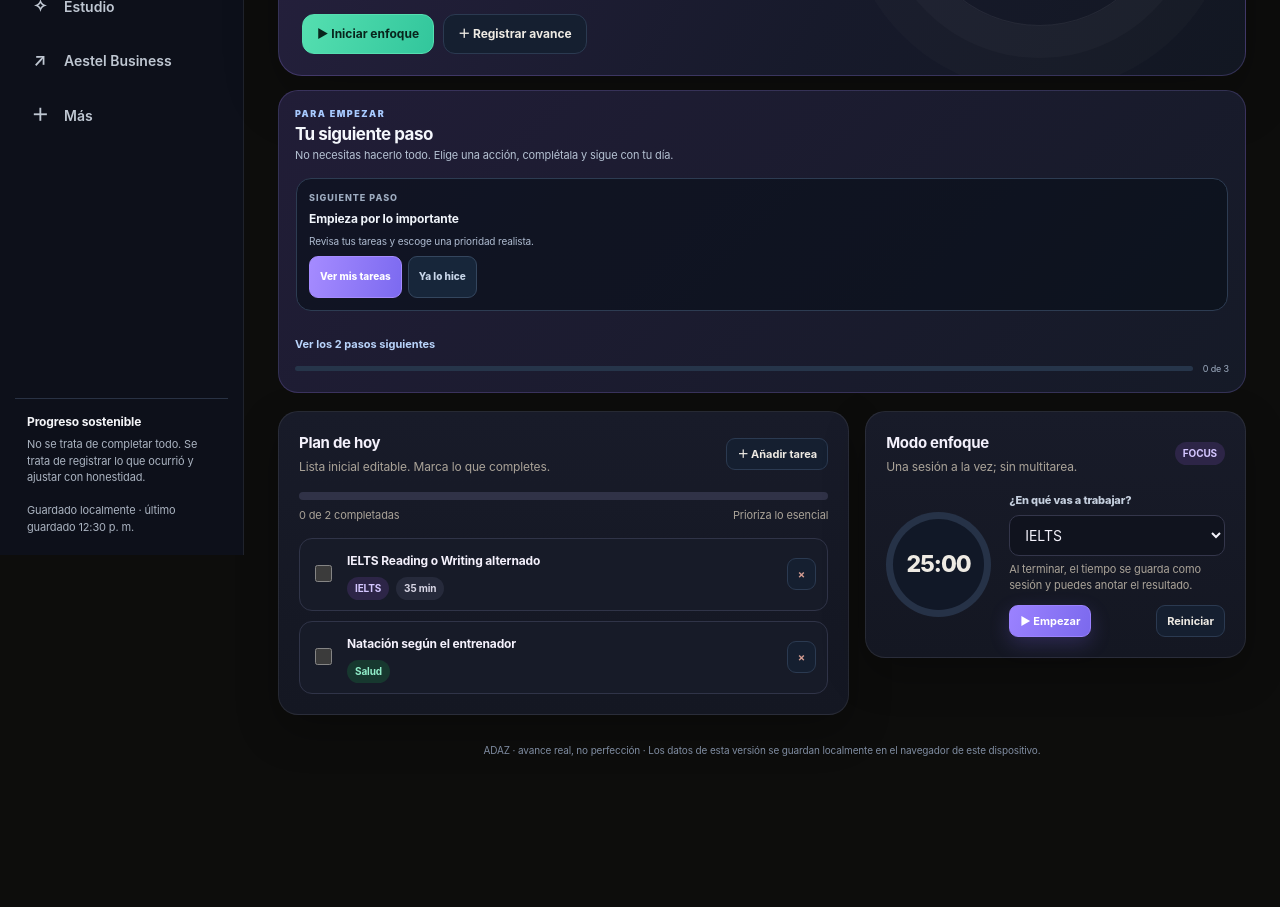
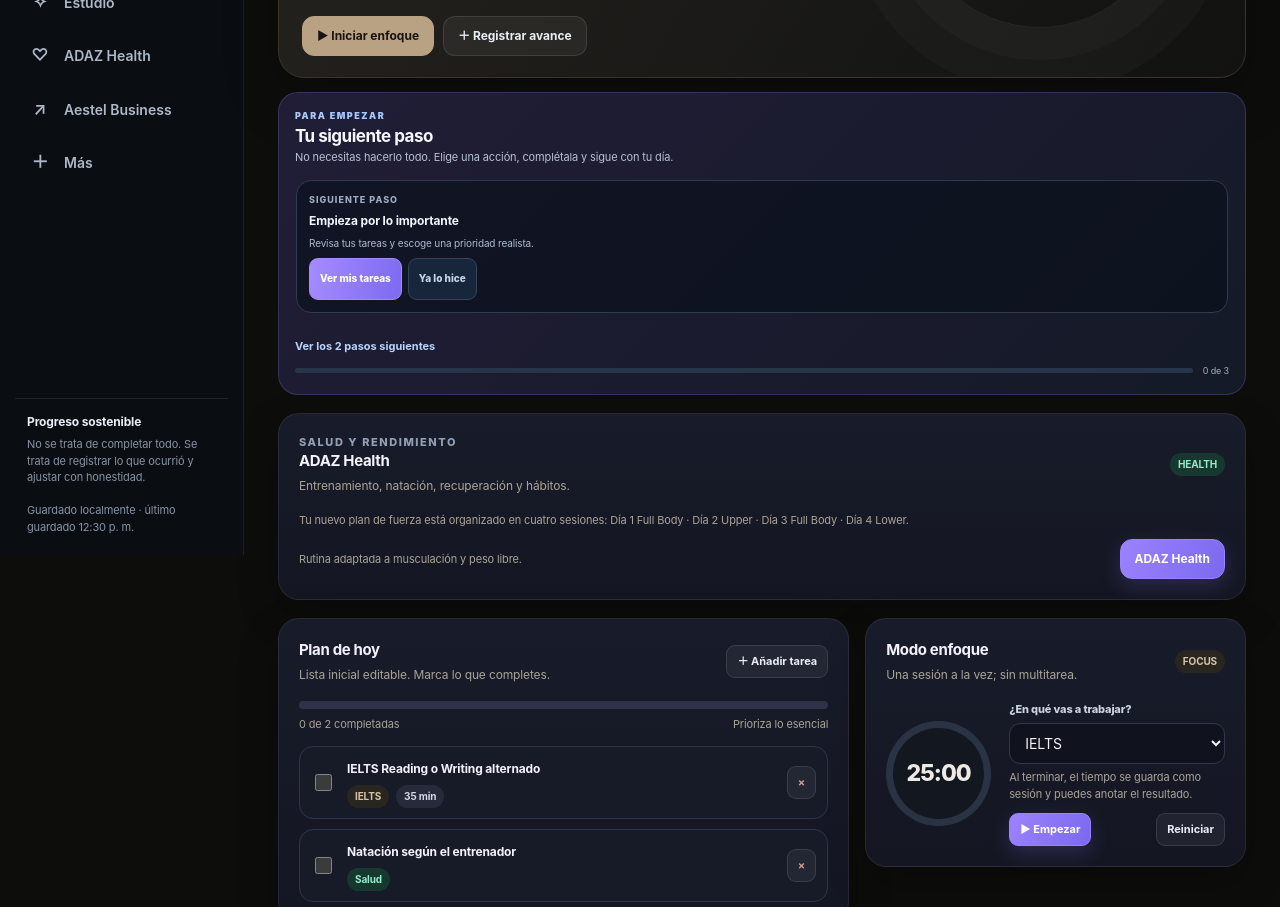
Before and after one commit to diazaalejo8-star/Adaz, a plain HTML site: page index.html in a window 1280 px wide. Shown: the part 245-1152 px from the top of the page. Before the commit the page ends 1103 px from the top, so only its background shows below. Drawn offline with nearby package versions, Linux system fonts and the light colour scheme.

Commit message:
Fix ADAZ theme cascade and surface Health on home

```diff
--- a/index.html
+++ b/index.html
@@ -6,7 +6,6 @@
   <meta name="theme-color" content="#0b0d14" />
   <meta name="description" content="ADAZ: sistema personal de estudio, negocio, entrenamiento y revisión semanal." />
   <link rel="manifest" href="manifest.webmanifest" />
-  <link rel="stylesheet" href="adaz-apple.css" />
   <link rel="icon" href="icon.svg" type="image/svg+xml" />
   <title>ADAZ — Sistema personal</title>
   <script>
@@ -221,6 +220,7 @@
     }
     @media(max-width:820px){.main{flex-direction:column!important}.topbar,.content{width:100%;min-width:0;box-sizing:border-box}.content{padding-bottom:calc(132px + env(safe-area-inset-bottom,0px))!important}}
   </style>
+  <link rel="stylesheet" href="adaz-apple.css" />
 </head>
 <body>
 <div class="app-shell">
@@ -230,6 +230,7 @@
        <button class="nav-btn active" data-page="dashboard"><span class="nav-icon">◫</span>Hoy</button>
        <button class="nav-btn" data-page="routine"><span class="nav-icon">◷</span>Mi día</button>
        <button class="nav-btn" data-page="academy"><span class="nav-icon">✧</span>Estudio</button>
+       <button class="nav-btn" data-page="training"><span class="nav-icon">♡</span>Health</button>
        <button class="nav-btn" data-page="business"><span class="nav-icon">↗</span>Aestel</button>
        <button class="nav-btn" data-page="more"><span class="nav-icon">＋</span>Más</button>
      </nav></div>
@@ -246,6 +247,11 @@
           <div class="card stat-card"><div class="stat-head"><span class="muted smalltext">Negocio este mes</span><span class="stat-icon" style="background:var(--orange-bg)">↗</span></div><div class="stat-number" id="statSales">$0</div><div class="stat-label">Ventas · Enfoque de negocio: <span id="statBusinessFocus">0 min</span></div></div>
           <div class="card stat-card"><div class="stat-head"><span class="muted smalltext">Check-in semanal</span><span class="stat-icon" style="background:var(--purple-bg)">◷</span></div><div class="stat-number" id="statReview">Pendiente</div><div class="stat-label" id="statReviewSub">Reserva 10–20 min el domingo</div></div>
         </div>
+        <section class="card section-gap home-health-card" aria-labelledby="homeHealthTitle">
+          <div class="card-header"><div><div class="eyebrow">SALUD Y RENDIMIENTO</div><h2 id="homeHealthTitle">ADAZ Health</h2><div class="card-sub">Entrenamiento, natación, recuperación y hábitos.</div></div><span class="tag green">HEALTH</span></div>
+          <p class="muted smalltext">Tu nuevo plan de fuerza está organizado en cuatro sesiones: Día 1 Full Body · Día 2 Upper · Día 3 Full Body · Día 4 Lower.</p>
+          <div class="row-between" style="gap:10px;flex-wrap:wrap"><span class="smalltext muted">Rutina adaptada a musculación y peso libre.</span><button class="btn primary" data-page="training">Abrir ADAZ Health →</button></div>
+        </section>
         <div class="grid two section-gap home-main-row">
           <div class="card"><div class="card-header"><div><h2>Plan de hoy</h2><div class="card-sub" id="todayPlanSub">Lista inicial editable. Marca lo que completes.</div></div><button class="btn small" data-action="editTasks">＋ Añadir tarea</button></div><div class="progress"><span id="dailyProgress" style="width:0"></span></div><div class="row-between smalltext muted" style="margin:7px 0 14px"><span id="taskProgressText">0 de 0 completadas</span><span>Prioriza lo esencial</span></div><div class="task-list" id="todayTasks"></div><div class="note" id="scheduleNote">Horario escolar provisional hasta el 13 de noviembre de 2026; cámbialo cuando cambie tu rutina.</div></div>
           <div class="grid home-side-stack" style="align-content:start">
@@ -679,7 +685,7 @@
     </div>
   </main>
 </div>
-<nav class="bottom-nav" id="bottomNav"><button class="nav-btn active" data-page="dashboard"><span class="nav-icon">◫</span><span class="nav-label">Hoy</span></button><button class="nav-btn" data-page="academy"><span class="nav-icon">✧</span><span class="nav-label">Estudio</span></button><button class="nav-btn" data-page="routine"><span class="nav-icon">◷</span><span class="nav-label">Mi día</span></button><button class="nav-btn" data-page="business"><span class="nav-icon">↗</span><span class="nav-label">Aestel</span></button><button class="nav-btn" data-page="more"><span class="nav-icon">＋</span><span class="nav-label">Más</span></button></nav>
+<nav class="bottom-nav" id="bottomNav"><button class="nav-btn active" data-page="dashboard"><span class="nav-icon">◫</span><span class="nav-label">Hoy</span></button><button class="nav-btn" data-page="academy"><span class="nav-icon">✧</span><span class="nav-label">Estudio</span></button><button class="nav-btn" data-page="training"><span class="nav-icon">♡</span><span class="nav-label">Health</span></button><button class="nav-btn" data-page="routine"><span class="nav-icon">◷</span><span class="nav-label">Mi día</span></button><button class="nav-btn" data-page="business"><span class="nav-icon">↗</span><span class="nav-label">Aestel</span></button><button class="nav-btn" data-page="more"><span class="nav-icon">＋</span><span class="nav-label">Más</span></button></nav>
 <div class="toast" id="toast" role="status" aria-live="polite"></div>
 <div class="modal-backdrop" id="modalBackdrop"><div class="modal" id="modalContent"></div></div>
 <input class="hidden" id="importFile" type="file" accept="application/json,.json" />
```
